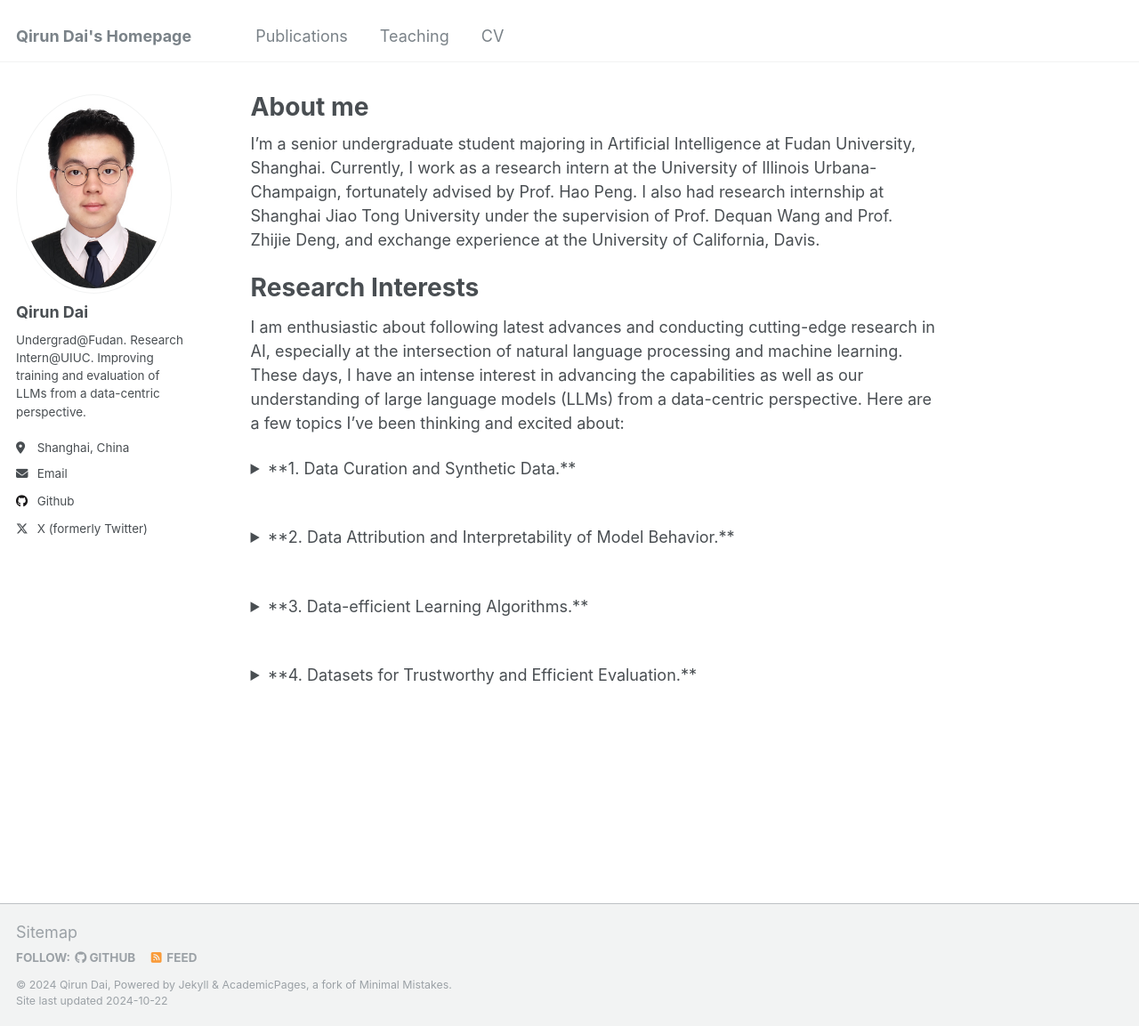
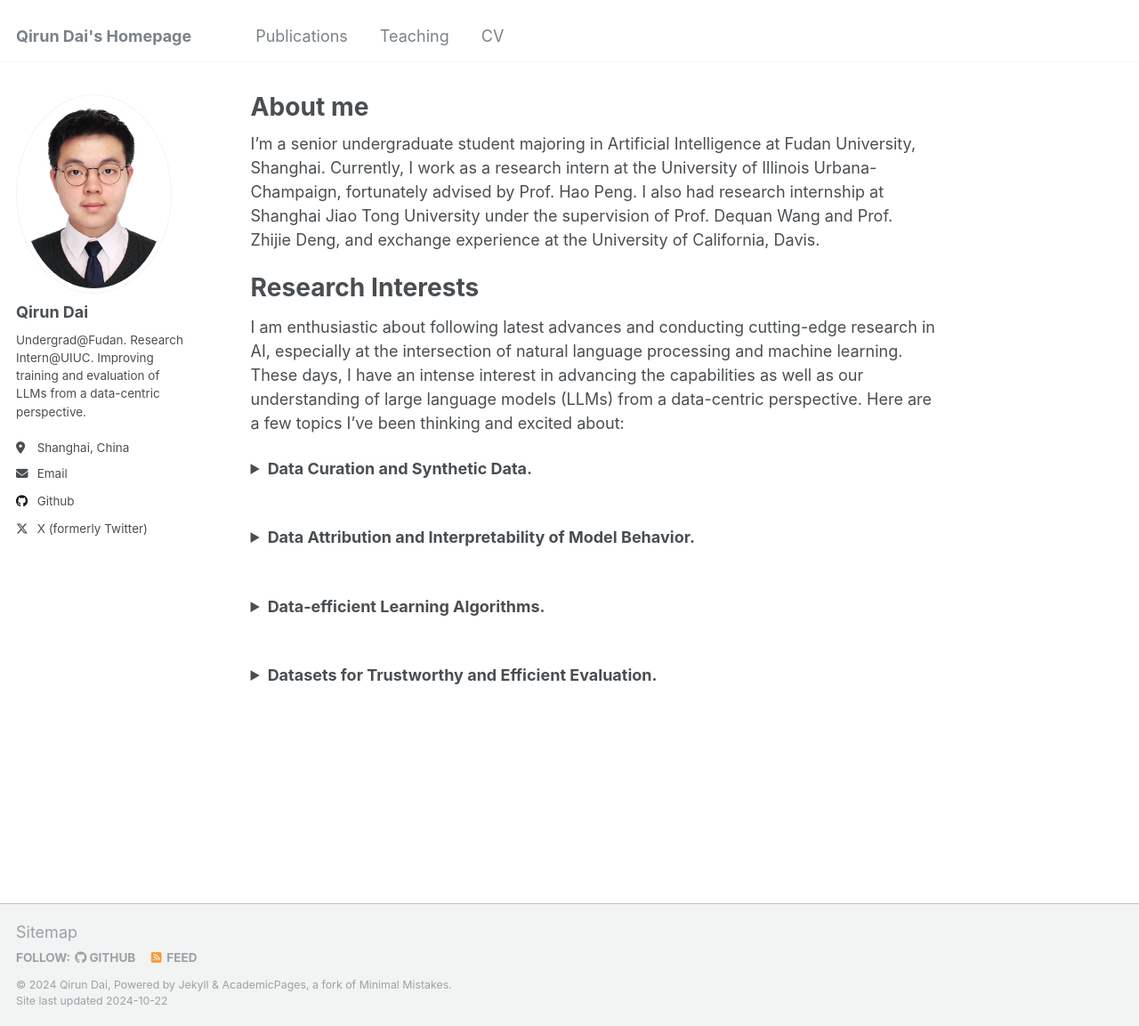
Before and after one commit to qrdai/qrdai.github.io, a Jekyll site: the page built from _pages/about.md, in a window 1280 px wide and 1153 px high. Shown: the whole window at 89% size. Built offline with Jekyll 4.4.1, drawn with Linux system fonts in a browser that asks for light colours; Markdown is read by kramdown in place of the engine named in the settings.

Commit message:
update toggle

```diff
--- a/_pages/about.md
+++ b/_pages/about.md
@@ -11,7 +11,7 @@ I’m a senior undergraduate student majoring in Artificial Intelligence at Fuda
 
 
 <!-- <details>
-<summary>demo</summary>
+<summary><strong>demo</strong></summary>
 
 **Markdown** content here.
 
@@ -23,7 +23,7 @@ I am enthusiastic about following latest advances and conducting cutting-edge re
 
 
 <details>
-<summary>**1. Data Curation and Synthetic Data.**</summary>
+<summary><strong>Data Curation and Synthetic Data.</strong></summary>
 
 Today’s capable LLMs are powered by automated data curation pipelines, where large-scale datasets synthesized by LLMs themselves play a crucial role. But the prevalent noise and redundancy contained in synthetic datasets haven’t received enough attention. There’s also a lack of understanding on how various properties of synthetic data, including correctness, diversity and generation sources (e.g., real-world, on-policy or off-policy generators) contribute to the LM’s ultimate learning outcome.
    - Can we build principled data **selection** techniques that not only identify individual data points with favorable properties, but also model the interactions inside a subset of data and their joint influence?
@@ -35,7 +35,7 @@ Today’s capable LLMs are powered by automated data curation pipelines, where l
 <br>
 
 <details>
-<summary>**2. Data Attribution and Interpretability of Model Behavior.**</summary>
+<summary><strong>Data Attribution and Interpretability of Model Behavior.</strong></summary>
 
 Attributing model behavior to specific training data is of vital importance to the trustworthy deployment of LLMs. But the efficiency of traditional data attribution techniques have become a major bottleneck when it comes to LLM-scale applications. It’s also questionable whether they can be well transferred across models of different sizes and architectures, and generalizable across different tasks and application domains. I’m thus interested in designing a more accessible and generalizable data attribution framework tailored to LLMs, and applying such a framework to promote trustworthy applications of LLMs in various scientific domains.
 
@@ -44,7 +44,7 @@ Attributing model behavior to specific training data is of vital importance to t
 <br>
 
 <details>
-<summary>**3. Data-efficient Learning Algorithms.**</summary>
+<summary><strong>Data-efficient Learning Algorithms.</strong></summary>
 
 The success of current LLMs is a combined accomplishment of multiple learning paradigms, including unsupervised pre-training, supervised post-training (e.g., instruction tuning and preference learning) and inference-time context optimization (e.g., in-context learning and RAG). But it still remains unclear what the language model essentially learns in these learning stages, and how various forms of data contribute differently to each stage.
    - How can we scientifically study their respective working mechanism?
@@ -56,7 +56,7 @@ The success of current LLMs is a combined accomplishment of multiple learning pa
 <br>
 
 <details>
-<summary>**4. Datasets for Trustworthy and Efficient Evaluation.**</summary>
+<summary><strong>Datasets for Trustworthy and Efficient Evaluation.</strong></summary>
 
 What cannot be measured, cannot be improved. I aim to improve the evaluation of LLM capabilities from both the perspective of trustworthiness and efficiency.
    - How can we improve the robustness of the same evaluation pipeline across different models and hardware conditions? And how well do current evaluation methods truly reflect the LLM’s performance on the capabilities they benchmark?
```
